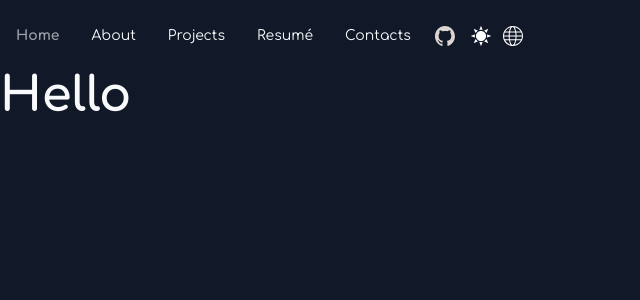
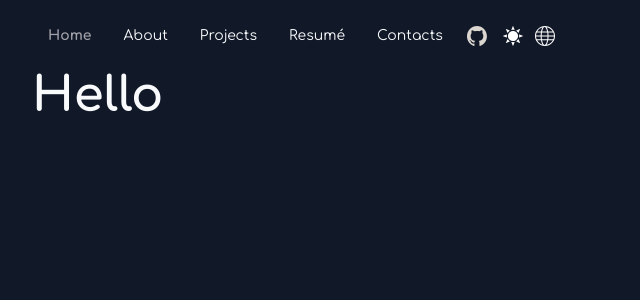
Before and after one commit to NotXia/notxia.github.io, a Vue app: page / in a window 1280 px wide. Shown: the top 300 px of the page, without its empty margins (0-640 px from the left). Built offline with nearby package versions, Linux system fonts and the light colour scheme.

Commit message:
Update page spacing

```diff
--- a/src/App.vue
+++ b/src/App.vue
@@ -2,7 +2,9 @@
     <div class="bg-white text-gray-900
                 dark:bg-gray-900 min-h-screen dark:text-slate-50"
          style="font-family: 'Comfortaa';">
-        <RouterView />
+        <div class="container mx-auto md:px-8">
+            <RouterView />
+        </div>
     </div>
 </template>
 
```
